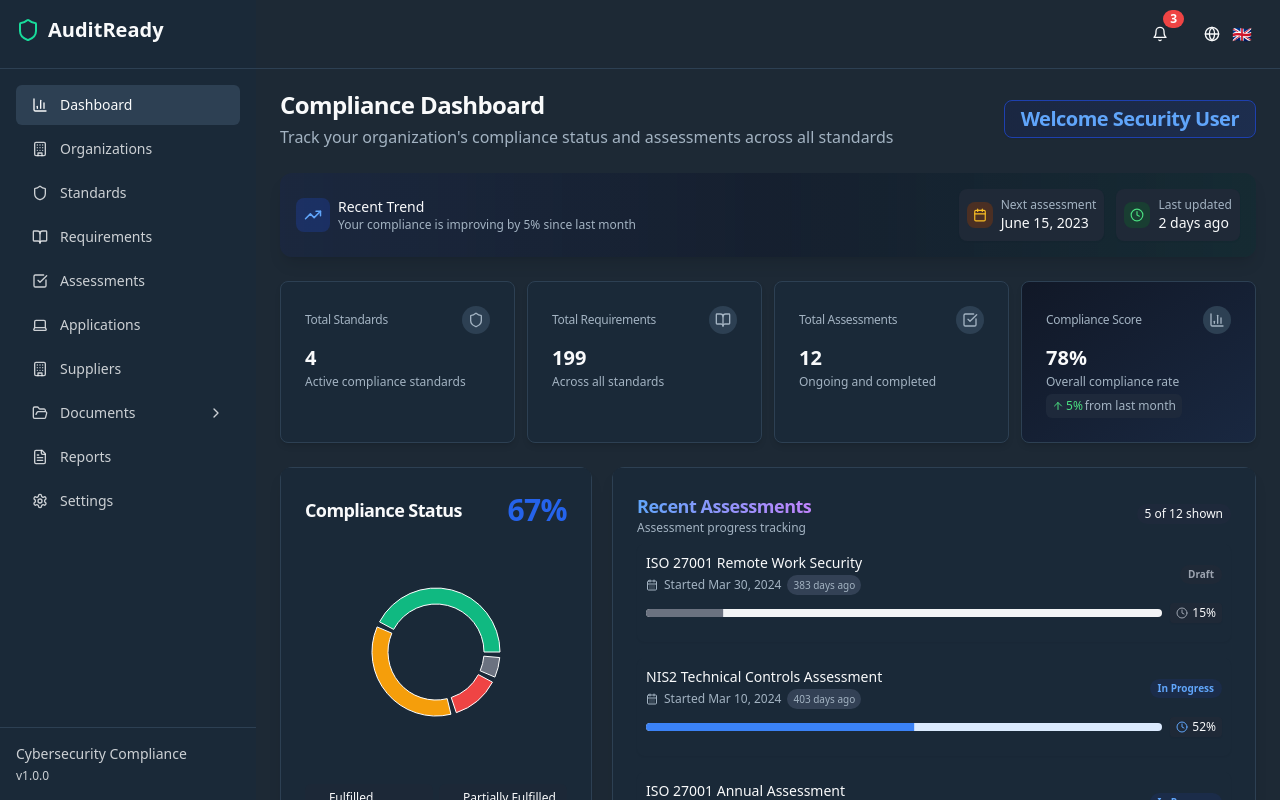
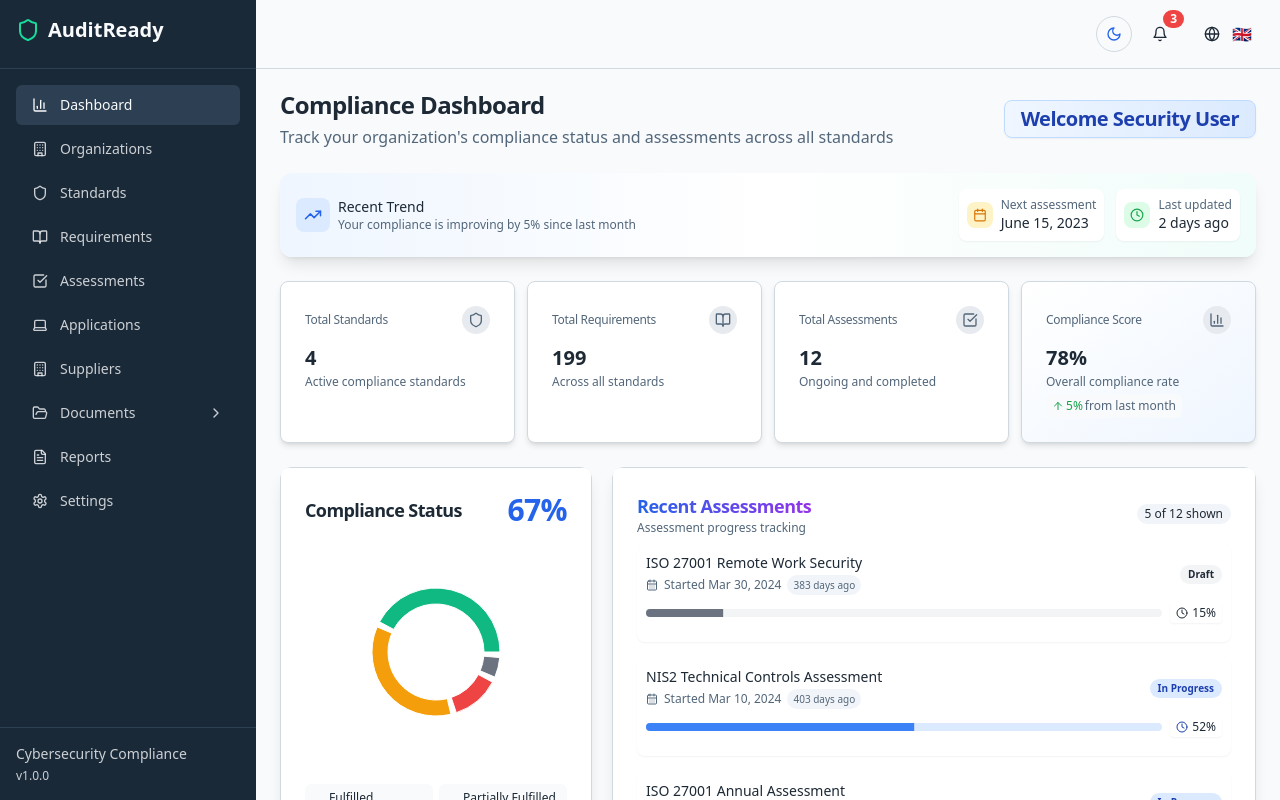
Before and after one commit to Seriouz85/audit-readiness-hub, a React (Vite) app: page /app in a window 1280 px wide. Built offline with nearby package versions, Linux system fonts and the light colour scheme.

Commit message:
prazapril: Set light theme default and add theme toggle to app layout

```diff
--- a/src/components/layout/AppLayout.tsx
+++ b/src/components/layout/AppLayout.tsx
@@ -21,6 +21,8 @@ import { cn } from '@/lib/utils';
 import { LanguageSelector } from '@/components/LanguageSelector';
 import { NotificationsMenu } from '@/components/NotificationsMenu';
 import { useTranslation } from '@/lib/i18n';
+import { ThemeToggle } from '@/components/ThemeToggle';
+import { useTheme } from 'next-themes';
 
 type SubNavItem = {
   to: string;
@@ -113,6 +115,7 @@ const AppLayout = ({ children }: AppLayoutProps) => {
   const [isMobileMenuOpen, setIsMobileMenuOpen] = React.useState(false);
   const [expandedItems, setExpandedItems] = React.useState<string[]>([]);
   const { t } = useTranslation();
+  const { theme } = useTheme();
 
   const toggleMobileMenu = () => {
     setIsMobileMenuOpen(!isMobileMenuOpen);
@@ -224,6 +227,7 @@ const AppLayout = ({ children }: AppLayoutProps) => {
       <main className="flex-1 flex flex-col overflow-hidden">
         <div className="flex justify-end items-center p-3 border-b">
           <div className="flex items-center gap-2">
+            <ThemeToggle />
             <NotificationsMenu />
             <LanguageSelector />
           </div>
--- a/src/providers/ThemeProvider.tsx
+++ b/src/providers/ThemeProvider.tsx
@@ -3,7 +3,7 @@ import { type ThemeProviderProps } from 'next-themes/dist/types';
 
 export function ThemeProvider({ children, ...props }: ThemeProviderProps) {
   return (
-    <NextThemeProvider attribute="class" defaultTheme="dark" enableSystem {...props}>
+    <NextThemeProvider attribute="class" defaultTheme="light" enableSystem {...props}>
       {children}
     </NextThemeProvider>
   );
```
